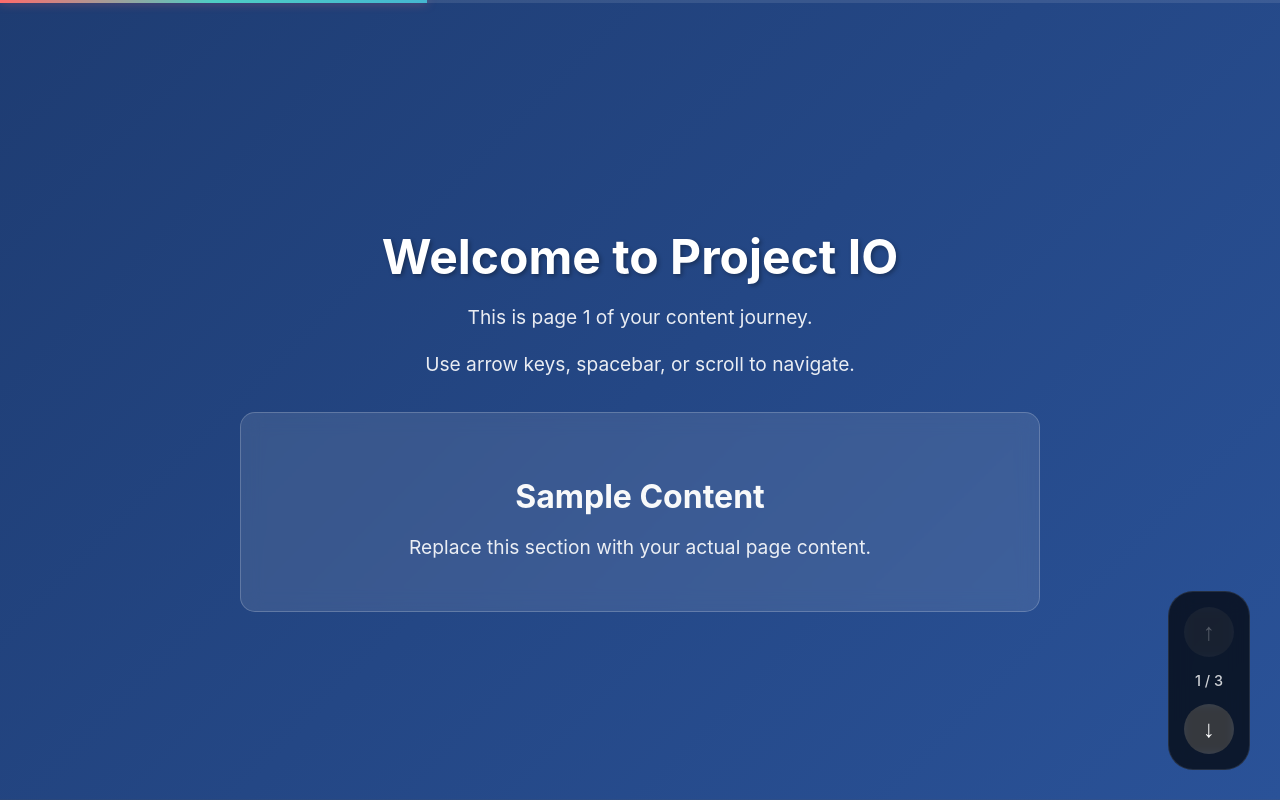
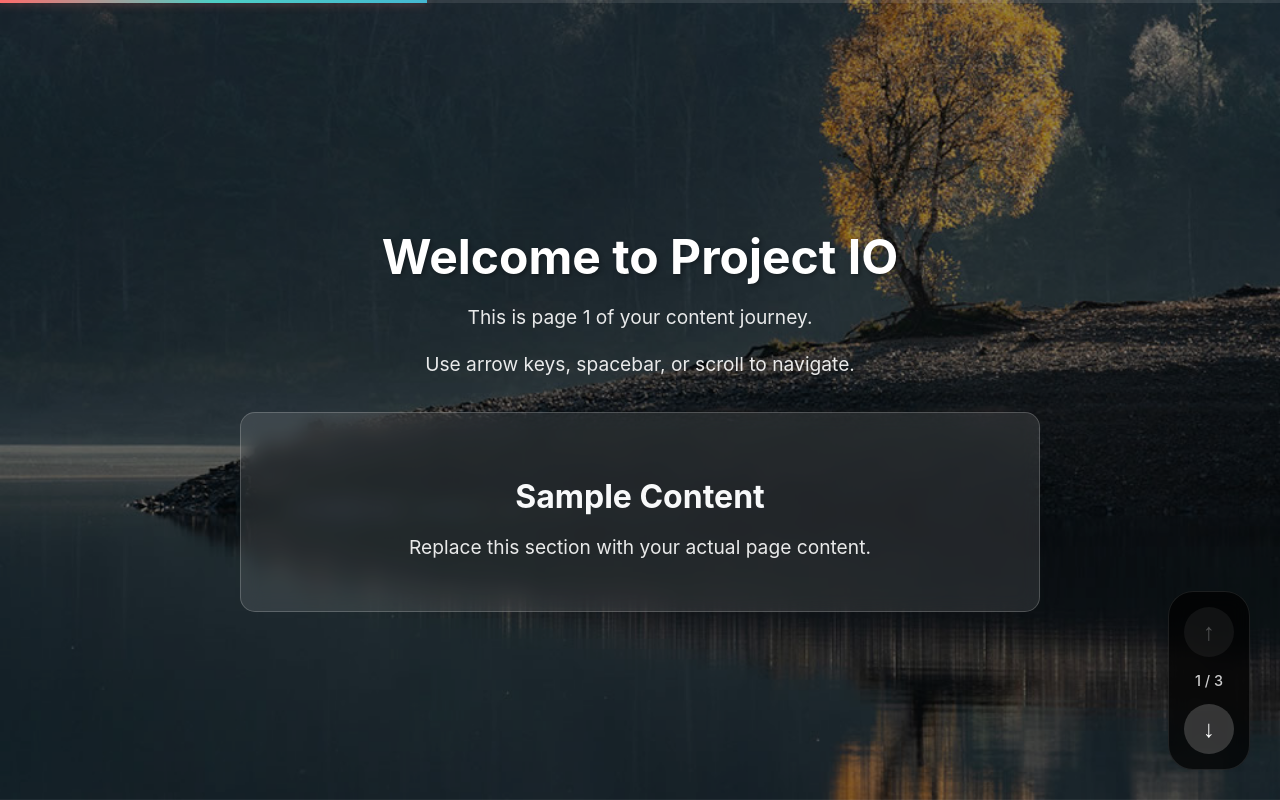
Before and after one commit to XxPolynesianxX/Project-IO-MVP, a website: page index.html in a window 1280 px wide. Drawn offline with Linux system fonts and the light colour scheme.

Commit message:
version 1.2

```diff
--- a/css/styles.css
+++ b/css/styles.css
@@ -10,13 +10,32 @@
 body {
     font-family: -apple-system, BlinkMacSystemFont, 'Segoe UI', Roboto, Oxygen, Ubuntu, Cantarell, sans-serif;
     background: #000;
+    background-image: url('../assets/images/natural-landscape-photography-awards-winners-06.jpg');
+    background-position: center center;
+    background-size: cover;
+    background-repeat: no-repeat;
+    background-attachment: fixed;
     color: #fff;
     overflow: hidden;
+}
+
+/* Background overlay to ensure readability */
+body::before {
+    content: '';
+    position: fixed;
+    top: 0;
+    left: 0;
+    width: 100%;
+    height: 100%;
+    background: rgba(0, 0, 0, 0.4);
+    z-index: 1;
+    pointer-events: none;
 }
 
 #app {
     height: 100vh;
     position: relative;
+    z-index: 2;
 }
 
 /* Progress Bar */
@@ -64,16 +83,16 @@ body {
     justify-content: center;
     padding: 60px 20px 20px;
     scroll-snap-align: start;
-    background: linear-gradient(135deg, #1e3c72 0%, #2a5298 100%);
+    background: transparent;
     position: relative;
 }
 
 .page-section:nth-child(even) {
-    background: linear-gradient(135deg, #667eea 0%, #764ba2 100%);
+    background: transparent;
 }
 
 .page-section:nth-child(3n) {
-    background: linear-gradient(135deg, #f093fb 0%, #f5576c 100%);
+    background: transparent;
 }
 
 .page-content {
```
Also changed, not shown: test-image.html (added, +30 -0 lines), assets/images/natural-landscape-photography-awards-winners-06.jpg (added), 1 other file.
